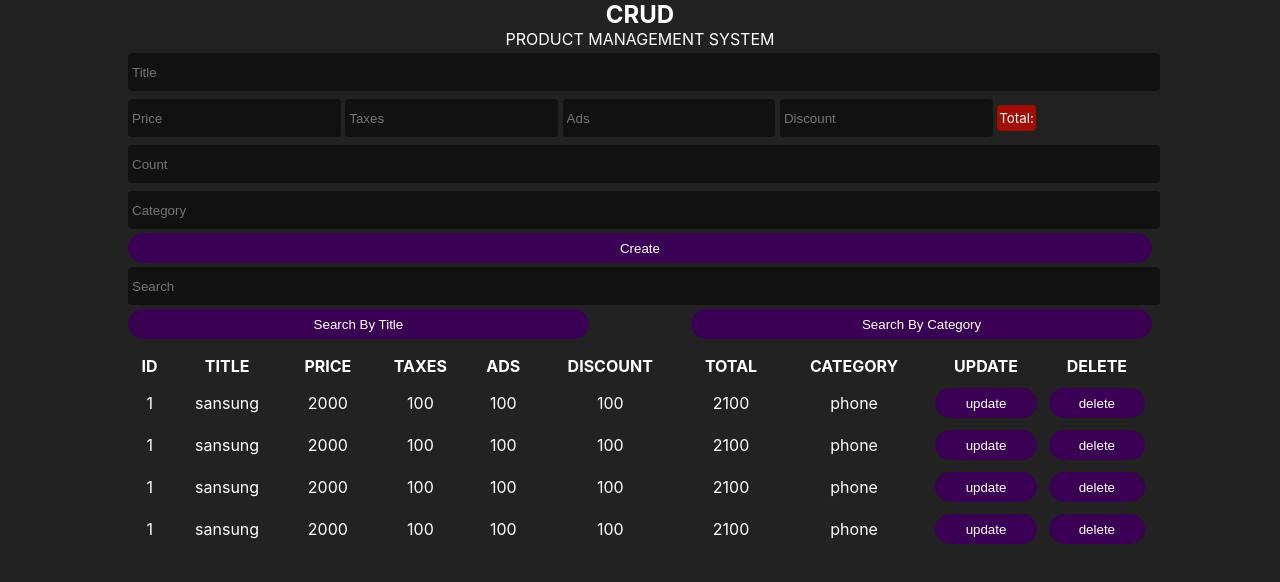
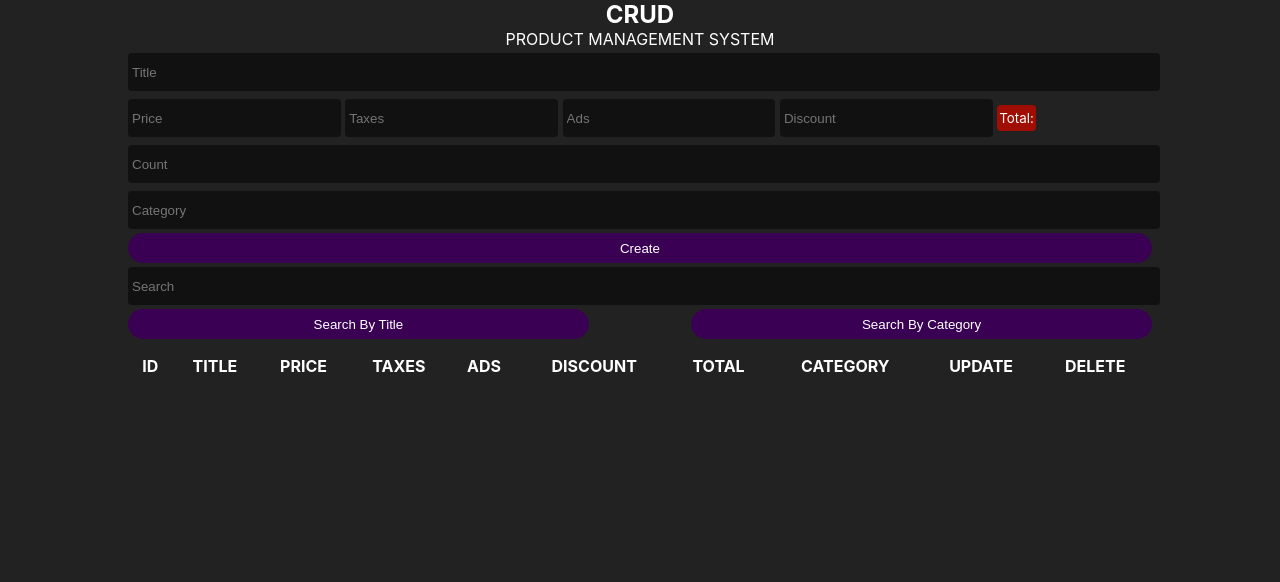
Before and after one commit to HossamMahmoudkhedr/CRUDS, a plain HTML site: page index.html in a window 1280 px wide. Drawn offline with Linux system fonts and the light colour scheme.

Commit message:
Update index.html

```diff
--- a/index.html
+++ b/index.html
@@ -30,11 +30,14 @@
 
         <div class="outputs">
             <div class="searchBlock">
-                <input type="text" id="search" placeholder="Search">
+                <input onkeyup="searchData(this.value)" type="text" id="search" placeholder="Search">
                 <div class="btnSearch">
-                    <button id="searchTitle">Search By Title</button>
-                    <button id="searchCategory">Search By Category</button>
+                    <button onclick="getSearchMode(this.id)" id="searchTitle">Search By Title</button>
+                    <button onclick="getSearchMode(this.id)" id="searchCategory">Search By Category</button>
                 </div>
+            </div>
+            <div id="deleteAll">
+
             </div>
             <table>
                 <tr>
@@ -50,55 +53,8 @@
                     <th>delete</th>
                 </tr>
 
-                <tbody>
-                    <tr>
-                        <td>1</td>
-                        <td>sansung</td>
-                        <td>2000</td>
-                        <td>100</td>
-                        <td>100</td>
-                        <td>100</td>
-                        <td>2100</td>
-                        <td>phone</td>
-                        <td><button id="update">update</button></td>
-                        <td><button id="delete">delete</button></td>
-                    </tr>
-                    <tr>
-                        <td>1</td>
-                        <td>sansung</td>
-                        <td>2000</td>
-                        <td>100</td>
-                        <td>100</td>
-                        <td>100</td>
-                        <td>2100</td>
-                        <td>phone</td>
-                        <td><button id="update">update</button></td>
-                        <td><button id="delete">delete</button></td>
-                    </tr>
-                    <tr>
-                        <td>1</td>
-                        <td>sansung</td>
-                        <td>2000</td>
-                        <td>100</td>
-                        <td>100</td>
-                        <td>100</td>
-                        <td>2100</td>
-                        <td>phone</td>
-                        <td><button id="update">update</button></td>
-                        <td><button id="delete">delete</button></td>
-                    </tr>
-                    <tr>
-                        <td>1</td>
-                        <td>sansung</td>
-                        <td>2000</td>
-                        <td>100</td>
-                        <td>100</td>
-                        <td>100</td>
-                        <td>2100</td>
-                        <td>phone</td>
-                        <td><button id="update">update</button></td>
-                        <td><button id="delete">delete</button></td>
-                    </tr>
+                <tbody id="tbody">
+
                 </tbody>
             </table>
         </div>
```
